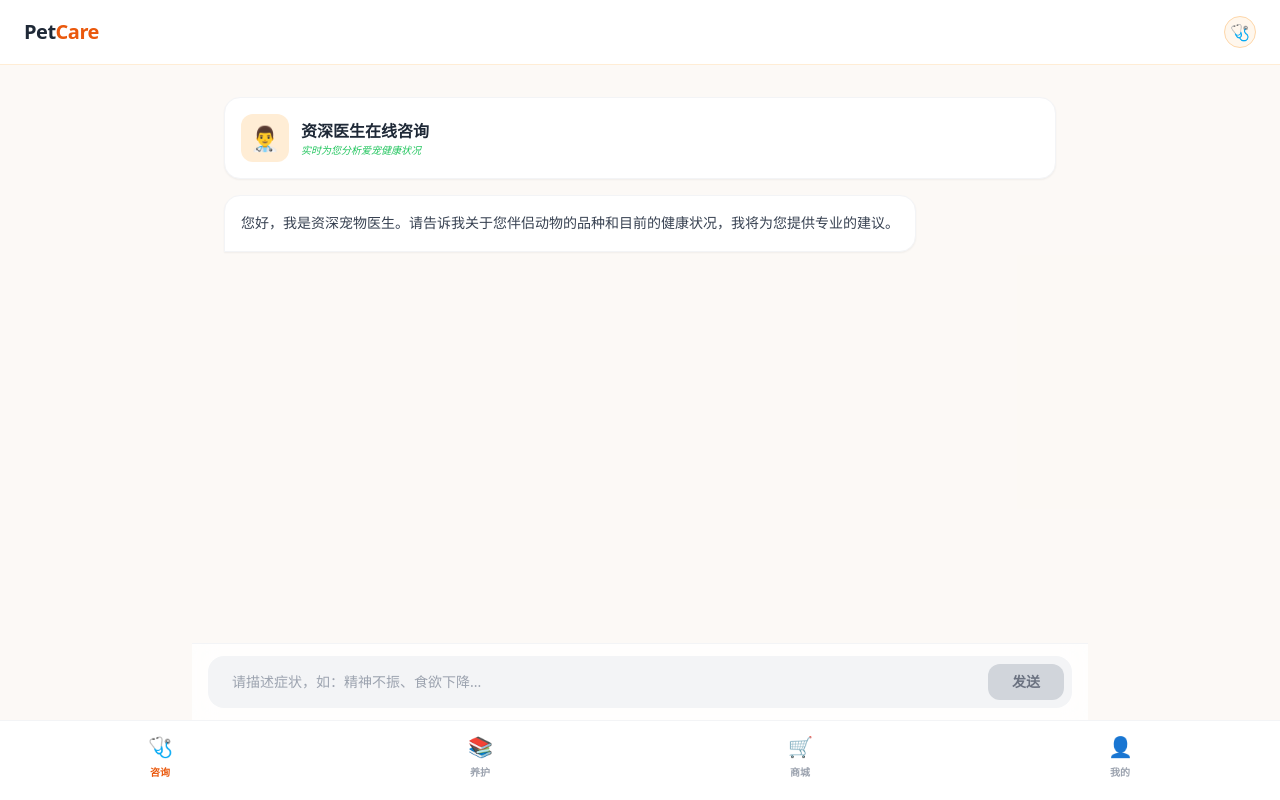
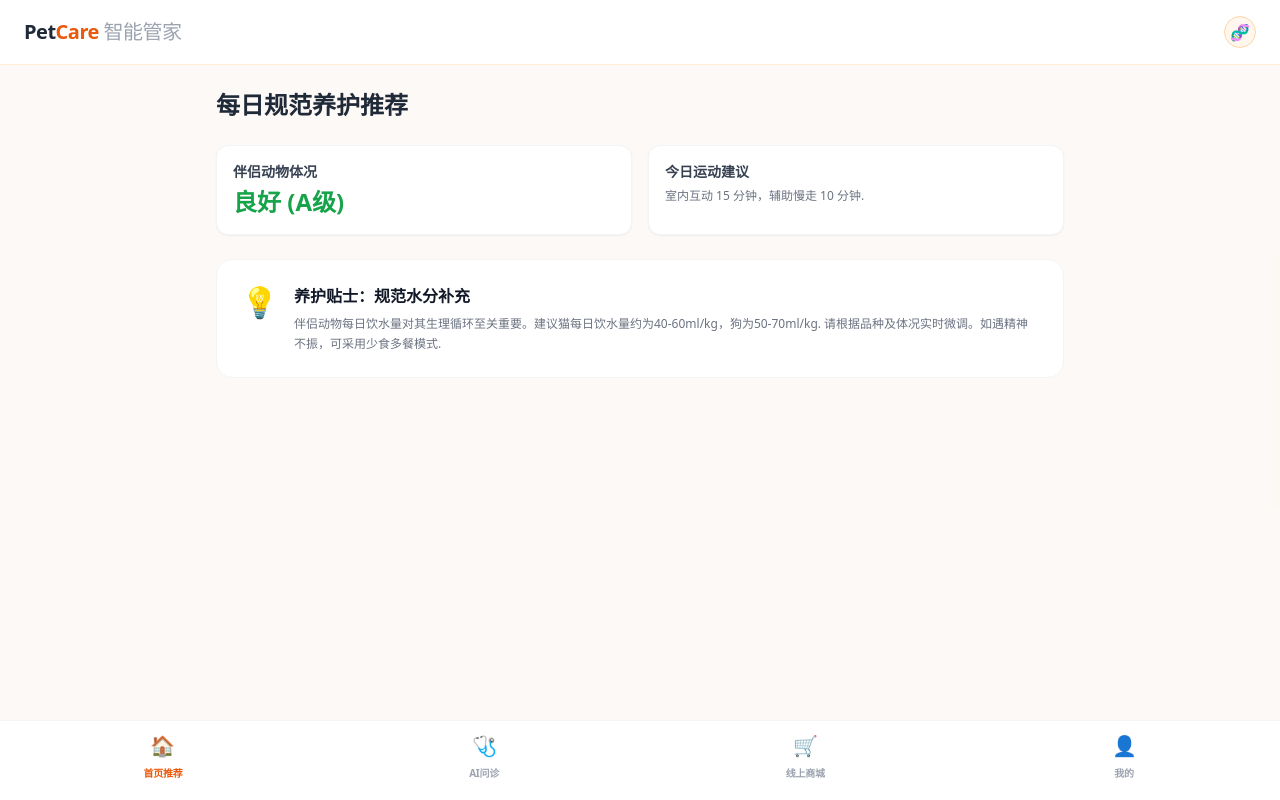
Before and after one commit to Chestnutzzz/pet, a Next.js app: page / in a window 1280 px wide. Built offline with nearby package versions, Linux system fonts and the light colour scheme.

Commit message:
Update page.tsx

```diff
--- a/app/page.tsx
+++ b/app/page.tsx
@@ -2,15 +2,18 @@
 import { useState } from 'react';
 
 export default function Home() {
-  // 状态管理：当前在哪个页面 (consult, knowledge, store, mine)
-  const [activeTab, setActiveTab] = useState('consult');
+  // 【新架构】状态管理：当前活跃的 Tab
+  // 默认 Tab 设为 'home' (首页推荐)
+  const [activeTab, setActiveTab] = useState('home');
+
+  // AI 问诊状态
   const [messages, setMessages] = useState<{ role: string; content: string }[]>([
-    { role: 'assistant', content: '您好，我是资深宠物医生。请告诉我关于您伴侣动物的品种和目前的健康状况，我将为您提供专业的建议。' }
+    { role: 'assistant', content: '您好，我是您的专属AI医生。请描述爱宠目前的健康状况（如品种、年龄、异常症状、食欲情况等），我将进行初步分析.' }
   ]);
   const [input, setInput] = useState('');
   const [isLoading, setIsLoading] = useState(false);
 
-  // 咨询逻辑
+  // 咨询逻辑 (仅在 AI 问诊页使用)
   const sendMessage = async () => {
     if (!input.trim() || isLoading) return;
     const userMessage = { role: 'user', content: input };
@@ -28,40 +31,75 @@ export default function Home() {
       if (data.content) {
         setMessages(prev => [...prev, { role: 'assistant', content: data.content }]);
       } else {
-        setMessages(prev => [...prev, { role: 'assistant', content: '医生正在处理急诊，请稍后再试。' }]);
+        setMessages(prev => [...prev, { role: 'assistant', content: '医生现在有些忙，请稍后重新发起咨询.' }]);
       }
     } catch (error) {
-      setMessages(prev => [...prev, { role: 'assistant', content: '网络连接异常，请检查环境。' }]);
+      setMessages(prev => [...prev, { role: 'assistant', content: '通讯连接异常，请检查网络环境.' }]);
     } finally {
       setIsLoading(false);
     }
   };
 
   return (
-    // 使用 h-[100dvh] 适配移动端动态高度，解决键盘弹出问题
+    // 【移动端布局优化】使用 h-[100dvh] 适配移动端动态高度，解决键盘弹出问题
     <div className="h-[100dvh] bg-[#FDF8F3] flex flex-col overflow-hidden text-gray-800">
 
       {/* 统一顶部 Header */}
-      <header className="bg-white px-6 py-4 flex items-center justify-between border-b border-orange-100 flex-shrink-0">
-        <span className="text-xl font-bold tracking-tight">Pet<span className="text-orange-600">Care</span></span>
-        <div className="w-8 h-8 rounded-full bg-orange-50 flex items-center justify-center border border-orange-200">🩺</div>
+      <header className="bg-white px-6 py-4 flex items-center justify-between border-b border-orange-100 flex-shrink-0 z-10">
+        <span className="text-xl font-bold tracking-tight">Pet<span className="text-orange-600">Care</span> <span className="text-gray-400 font-medium">智能管家</span></span>
+        <div className="w-8 h-8 rounded-full bg-orange-50 flex items-center justify-center border border-orange-200">🧬</div>
       </header>
 
-      {/* 主体切换区域 */}
+      {/* 【主体区域】根据 Tab 切换内容 */}
       <main className="flex-1 overflow-y-auto bg-gray-50/30 relative">
 
-        {/* 1. 咨询界面 */}
+        {/* ========================================================== */}
+        {/* 1. 首页推荐 (新添加，作为 landing page) */}
+        {/* ========================================================== */}
+        {activeTab === 'home' && (
+          <div className="p-4 md:p-6 max-w-4xl mx-auto space-y-6 pb-32">
+            <h1 className="text-2xl font-bold">每日规范养护推荐</h1>
+
+            {/* 核心卡片 (用户相关) */}
+            <div className="grid grid-cols-2 gap-4">
+               <div className="bg-white p-4 rounded-xl border border-gray-100 shadow-sm">
+                  <p className="text-sm font-bold text-gray-700">伴侣动物体况</p>
+                  <p className="text-2xl text-green-600 font-bold mt-1">良好 (A级)</p>
+               </div>
+               <div className="bg-white p-4 rounded-xl border border-gray-100 shadow-sm hover:scale-105 transition-transform cursor-pointer">
+                  <p className="text-sm font-bold text-gray-700">今日运动建议</p>
+                  <p className="text-xs text-gray-500 mt-1 leading-relaxed">室内互动 15 分钟，辅助慢走 10 分钟.</p>
+               </div>
+            </div>
+
+            {/* 今日知识贴士 */}
+            <div className="bg-white p-6 rounded-2xl border border-gray-100 flex items-start gap-4 hover:shadow-md transition-shadow cursor-pointer">
+              <span className="text-3xl">💡</span>
+              <div>
+                 <h3 className="font-bold text-gray-900">养护贴士：规范水分补充</h3>
+                 <p className="text-xs text-gray-500 mt-1.5 leading-relaxed">
+                   伴侣动物每日饮水量对其生理循环至关重要。建议猫每日饮水量约为40-60ml/kg，狗为50-70ml/kg. 请根据品种及体况实时微调。如遇精神不振，可采用少食多餐模式.
+                 </p>
+              </div>
+            </div>
+          </div>
+        )}
+
+        {/* ========================================================== */}
+        {/* 2. AI 问诊界面 (从 Tab1 移到 Tab2) */}
+        {/* ========================================================== */}
         {activeTab === 'consult' && (
-          <div className="p-4 md:p-8 max-w-4xl mx-auto space-y-4 pb-32">
-            <div className="bg-white rounded-2xl p-4 shadow-sm border border-gray-100 flex items-center gap-3">
-              <div className="w-12 h-12 bg-orange-100 rounded-xl flex items-center justify-center text-2xl">👨‍⚕️</div>
+          <div className="p-4 max-w-4xl mx-auto space-y-4 pb-32">
+            <div className="bg-white rounded-2xl p-4 shadow-sm border border-gray-100 flex items-center gap-3 mb-6 sticky top-2 z-10">
+              <div className="w-12 h-12 bg-orange-100 rounded-xl flex items-center justify-center text-3xl">🩺</div>
               <div>
-                <h2 className="font-bold">资深医生在线咨询</h2>
-                <p className="text-[10px] text-green-500 font-medium italic">实时为您分析爱宠健康状况</p>
+                <h2 className="font-bold">AI 资深医生实时问诊</h2>
+                <p className="text-[10px] text-green-500 font-medium italic">基于规范化临床数据的生理指标研判</p>
               </div>
             </div>
 
-            <div className="space-y-4">
+            {/* 消息对话列表 */}
+            <div className="space-y-6">
               {messages.map((msg, index) => (
                 <div key={index} className={`flex ${msg.role === 'user' ? 'justify-end' : 'justify-start'}`}>
                   <div className={`max-w-[85%] p-4 rounded-2xl shadow-sm text-sm leading-relaxed ${
@@ -71,49 +109,30 @@ export default function Home() {
                   </div>
                 </div>
               ))}
-              {isLoading && <div className="text-xs text-gray-400 pl-4 animate-pulse">医生正在研判中...</div>}
+              {isLoading && <div className="text-xs text-gray-400 pl-4 animate-pulse">专家诊断系统正在研判生理指标...</div>}
             </div>
           </div>
         )}
 
-        {/* 2. 知识库界面 */}
-        {activeTab === 'knowledge' && (
-          <div className="p-6 max-w-4xl mx-auto space-y-4">
-            <h2 className="text-lg font-bold">科学养护百科</h2>
-            <div className="grid gap-4">
-              {[
-                { t: '日常营养平衡', d: '不同物种的蛋白质摄入标准' },
-                { t: '环境压力识别', d: '如何判断伴侣动物是否处于焦虑状态' },
-                { t: '家庭急救常识', d: '常见异物吞食的初步处理' }
-              ].map((item, i) => (
-                <div key={i} className="bg-white p-5 rounded-2xl border border-gray-100 shadow-sm active:scale-95 transition-transform">
-                  <h3 className="font-bold text-sm">{item.t}</h3>
-                  <p className="text-xs text-gray-500 mt-1">{item.d}</p>
-                </div>
-              ))}
-            </div>
-          </div>
-        )}
-
-        {/* 3. 商城（外部链接） */}
+        {/* ========================================================== */}
+        {/* 3. 线上商城 */}
+        {/* ========================================================== */}
         {activeTab === 'store' && (
-          <div className="h-full flex flex-col items-center justify-center p-6 text-center">
+          <div className="p-6 h-full flex flex-col items-center justify-center text-center">
             <div className="text-6xl mb-4">🛒</div>
             <h2 className="text-xl font-bold">精选优品商城</h2>
-            <p className="text-gray-500 text-sm mt-2 mb-6">为您甄选全球高标准宠物食品与器械</p>
-            <a
-              href="https://www.taobao.com"
-              target="_blank"
-              className="px-8 py-3 bg-orange-500 text-white rounded-full font-bold shadow-lg shadow-orange-200"
-            >
+            <p className="text-gray-500 text-sm mt-2 mb-6">为您甄选高标准宠物食品与栖息器械</p>
+            <a href="https://www.taobao.com" target="_blank" rel="noopener noreferrer" className="px-8 py-3 bg-orange-500 text-white rounded-full font-bold shadow-lg shadow-orange-200">
               前往外部官方商城
             </a>
           </div>
         )}
 
-        {/* 4. 个人中心 */}
+        {/* ========================================================== */}
+        {/* 4. 我的 (个人中心) */}
+        {/* ========================================================== */}
         {activeTab === 'mine' && (
-          <div className="p-6">
+          <div className="p-6 max-w-4xl mx-auto">
             <div className="flex items-center gap-4 p-6 bg-white rounded-3xl border border-gray-100 shadow-sm mb-6">
               <div className="w-16 h-16 bg-gray-200 rounded-full flex items-center justify-center text-3xl">👤</div>
               <div>
@@ -121,9 +140,9 @@ export default function Home() {
                 <p className="text-xs text-gray-400">ID: 025879</p>
               </div>
             </div>
-            <div className="bg-white rounded-2xl overflow-hidden border border-gray-100">
-              {['我的咨询记录', '养护提醒设置', '意见反馈', '关于 PetCare'].map((item, i) => (
-                <div key={i} className="px-6 py-4 text-sm border-b border-gray-50 last:border-0 active:bg-gray-50">
+            <div className="bg-white rounded-2xl overflow-hidden border border-gray-100 shadow-sm">
+              {['临床记录档案', '生命周期提醒', '规范养育建议表', '关于 PetCare 智能管家'].map((item, i) => (
+                <div key={i} className="px-6 py-4 text-sm border-b border-gray-50 last:border-0 active:bg-gray-50 transition-colors">
                   {item}
                 </div>
               ))}
@@ -133,21 +152,32 @@ export default function Home() {
 
       </main>
 
-      {/* 底部输入框（仅在咨询页显示） */}
+      {/* ========================================================== */}
+      {/* 底部输入框 (仅在 AI 问诊页 `activeTab === 'consult'` 显示) */}
+      {/* ========================================================== */}
       {activeTab === 'consult' && (
-        <div className="px-4 py-3 bg-white/80 backdrop-blur-md border-t border-gray-100 fixed bottom-20 left-0 right-0 max-w-4xl mx-auto">
-          <div className="flex items-center gap-2 bg-gray-100 p-2 rounded-2xl">
+        <div className="px-4 py-3 bg-white/80 backdrop-blur-md border-t border-gray-100 fixed bottom-20 left-0 right-0 max-w-4xl mx-auto z-20">
+          <div className="flex items-center gap-2 bg-gray-100 p-2 rounded-2xl border border-gray-200 shadow-inner relative">
             <input
               type="text"
               value={input}
               onChange={(e) => setInput(e.target.value)}
               onKeyPress={(e) => e.key === 'Enter' && sendMessage()}
-              placeholder="请描述症状，如：精神不振、食欲下降..."
-              className="flex-1 bg-transparent px-4 py-2 text-sm focus:outline-none"
+              placeholder="请描述爱宠精神、食欲、生理异常等状况..."
+              // 【iOS 放大问题核心修复点】：
+              // 将原来的 text-sm (14px) 提升至 text-base (16px)。
+              // iOS 只要 font-size >= 16px 就不会自动放大视口。
+              className="flex-1 bg-transparent px-4 py-2 text-base focus:outline-none placeholder-gray-400"
             />
+
+            {/* 【预留：上传图片功能】 */}
+            {/* <button className="text-2xl text-gray-400 px-2">📷</button> */}
+
             <button
               onClick={sendMessage}
-              className={`px-6 py-2 rounded-xl text-sm font-bold ${input.trim() ? 'bg-orange-500 text-white' : 'bg-gray-300 text-gray-500'}`}
+              className={`px-6 py-2 rounded-xl text-sm font-bold transition-all ${
+                input.trim() ? 'bg-orange-500 text-white shadow-md' : 'bg-gray-300 text-gray-500'
+              }`}
               disabled={isLoading}
             >
               发送
@@ -156,25 +186,36 @@ export default function Home() {
         </div>
       )}
 
-      {/* 底部导航栏 */}
-      <footer className="bg-white border-t border-gray-100 h-20 flex-shrink-0">
+      {/* ========================================================== */}
+      {/* 【重构后的底部导航栏】明确且专业 */}
+      {/* ========================================================== */}
+      <footer className="bg-white border-t border-gray-100 h-20 flex-shrink-0 z-10 relative">
         <nav className="flex items-center justify-around h-full pb-2">
-          <button onClick={() => setActiveTab('consult')} className={`flex flex-col items-center gap-1 ${activeTab === 'consult' ? 'text-orange-600' : 'text-gray-400'}`}>
+
+          {/* 1. 首页 (activeTab === 'home') */}
+          <button onClick={() => setActiveTab('home')} className={`flex flex-col items-center gap-1.5 ${activeTab === 'home' ? 'text-orange-600' : 'text-gray-400'}`}>
+            <span className="text-xl">🏠</span>
+            <span className="text-[10px] font-bold uppercase tracking-tight">首页推荐</span>
+          </button>
+
+          {/* 2. AI 问诊 (activeTab === 'consult') */}
+          <button onClick={() => setActiveTab('consult')} className={`flex flex-col items-center gap-1.5 ${activeTab === 'consult' ? 'text-orange-600' : 'text-gray-400'}`}>
             <span className="text-xl">🩺</span>
-            <span className="text-[10px] font-bold">咨询</span>
+            <span className="text-[10px] font-bold uppercase tracking-tight">AI问诊</span>
           </button>
-          <button onClick={() => setActiveTab('knowledge')} className={`flex flex-col items-center gap-1 ${activeTab === 'knowledge' ? 'text-orange-600' : 'text-gray-400'}`}>
-            <span className="text-xl">📚</span>
-            <span className="text-[10px] font-bold">养护</span>
+
+          {/* 3. 商城 (activeTab === 'store') */}
+          <button onClick={() => setActiveTab('store')} className={`flex flex-col items-center gap-1.5 ${activeTab === 'store' ? 'text-orange-600' : 'text-gray-400'}`}>
+            <span className="text-xl">🛒</span>
+            <span className="text-[10px] font-bold uppercase tracking-tight">线上商城</span>
           </button>
-          <button onClick={() => setActiveTab('store')} className={`flex flex-col items-center gap-1 ${activeTab === 'store' ? 'text-orange-600' : 'text-gray-400'}`}>
-            <span className="text-xl">🛒</span>
-            <span className="text-[10px] font-bold">商城</span>
+
+          {/* 4. 我的 (activeTab === 'mine') */}
+          <button onClick={() => setActiveTab('mine')} className={`flex flex-col items-center gap-1.5 ${activeTab === 'mine' ? 'text-orange-600' : 'text-gray-400'}`}>
+            <span className="text-xl">👤</span>
+            <span className="text-[10px] font-bold uppercase tracking-tight">我的</span>
           </button>
-          <button onClick={() => setActiveTab('mine')} className={`flex flex-col items-center gap-1 ${activeTab === 'mine' ? 'text-orange-600' : 'text-gray-400'}`}>
-            <span className="text-xl">👤</span>
-            <span className="text-[10px] font-bold">我的</span>
-          </button>
+
         </nav>
       </footer>
     </div>
```
